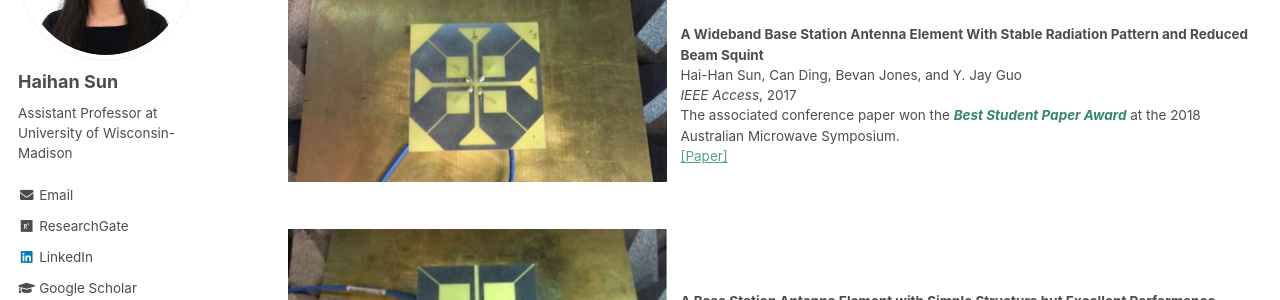
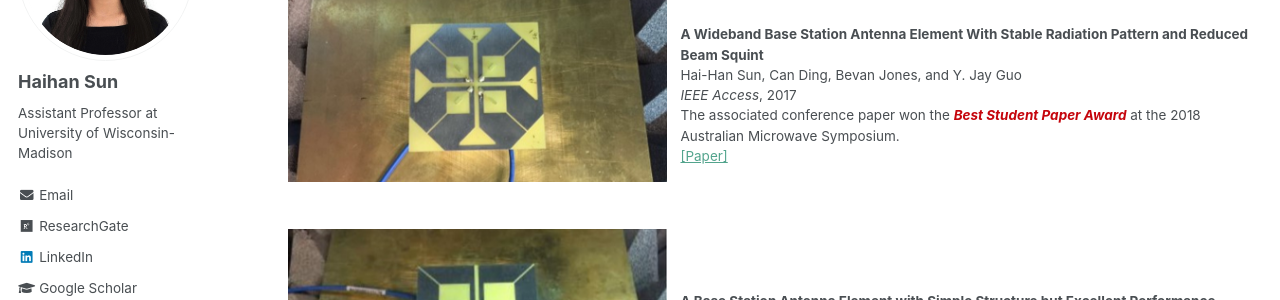
Before and after one commit to Haihan-Sun/Haihan-Sun.github.io, a Jekyll site: the page built from _pages/BSA.html, in a window 1280 px wide and 900 px high, scrolled down 427 px. Shown: the part 150-450 px from the top of the window. Built offline with Jekyll 4.4.1, drawn with Linux system fonts in a browser that asks for light colours.

Commit message:
Update BSA.html

```diff
--- a/_pages/BSA.html
+++ b/_pages/BSA.html
@@ -34,7 +34,7 @@ My PhD dissertation is entitled "Key Technologies for Advanced Cellular Base Sta
   <td align="left"><p><b>A Wideband Base Station Antenna Element With Stable Radiation Pattern and Reduced Beam Squint</b> <br />
     Hai-Han Sun, Can Ding, Bevan Jones, and Y. Jay Guo <br/>
     <i>IEEE Access</i>, 2017  <br/>
-    The associated conference paper won the <em><b><span style="color:#35866F">Best Student Paper Award</span></b> </em> at the 2018 Australian Microwave Symposium.  <br />
+    The associated conference paper won the <em><b><span style="color:#C5050C">Best Student Paper Award</span></b> </em> at the 2018 Australian Microwave Symposium.  <br />
     <a href="https://Haihan-Sun.github.io/files/BSA1.pdf" style="color:#53A48D">[Paper]</a>  <br />
       </td>
  </tr>
@@ -71,7 +71,7 @@ Can Ding, Hai-Han Sun, Richard W. Ziolkowski, and Y. Jay Guo <br />
 <td align="left"><p><b>Dual-Polarized Multi-Resonance Antennas with Broad Bandwidths and Compact Sizes for Base Station Applications  </b> <br />
 Hai-Han Sun, Can Ding, He Zhu, and Y. Jay Guo <br />
 <i>IEEE Open Journal of Antennas and Propagation</i>, 2019 <br />
-The paper was selected as one of the three <em><b><span style="color:#35866F">Featured Articles</span></b></em> in IEEE Xplore from December 2021 to March 2022.  <br />
+The paper was selected as one of the three <em><b><span style="color:#C5050C">Featured Articles</span></b></em> in IEEE Xplore from December 2021 to March 2022.  <br />
 <a href="https://Haihan-Sun.github.io/files/BSA5.pdf" style="color:#53A48D">[Paper]</a> <br />
 </td></tr></table>
 
@@ -81,7 +81,7 @@ The paper was selected as one of the three <em><b><span style="color:#35866F">Fe
 <td align="left"><p><b>A Novel Dual-Polarized Planar Antenna  </b> <br />
 Hai-Han Sun, Can Ding, and Y. Jay Guo <br />
 <i> in Proc. IEEE International Symposium on Antennas and Propagation (APS)</i>, 2018 <br />
-The paper won the <em><b><span style="color:#35866F"> Honorable Mention </span></b></em> in Student Paper Competition at the 2018 IEEE International Symposium on Antennas and Propagation (APS). <br />
+The paper won the <em><b><span style="color:#C5050C"> Honorable Mention </span></b></em> in Student Paper Competition at the 2018 IEEE International Symposium on Antennas and Propagation (APS). <br />
 <a href="https://Haihan-Sun.github.io/files/BSA6.pdf" style="color:#53A48D">[Paper]</a> <br />
 </td></tr></table>
 
@@ -102,7 +102,7 @@ Hai-Han Sun, He Zhu, Can Ding, and Y. Jay Guo <br />
 <td align="left"><p><b>Suppression of Cross-Band Scattering in Multiband Antenna Arrays   </b> <br />
 Hai-Han Sun, Can Ding, He Zhu, Bevan Jones, and Y. Jay Guo <br />
 <i>IEEE Transactions on Antennas and Propagation</i>, 2019 <br />
-The associated conference paper won the <em> <b><span style="color:#35866F">Best Oral Presentation </span></b></em> at the 2019 Australian Symposium on Antennas.<br />
+The associated conference paper won the <em> <b><span style="color:#C5050C">Best Oral Presentation </span></b></em> at the 2019 Australian Symposium on Antennas.<br />
 
 <a href="https://Haihan-Sun.github.io/files/BSA8.pdf" style="color:#53A48D">[Paper]</a>  <br />
 </td></tr></table>
```
